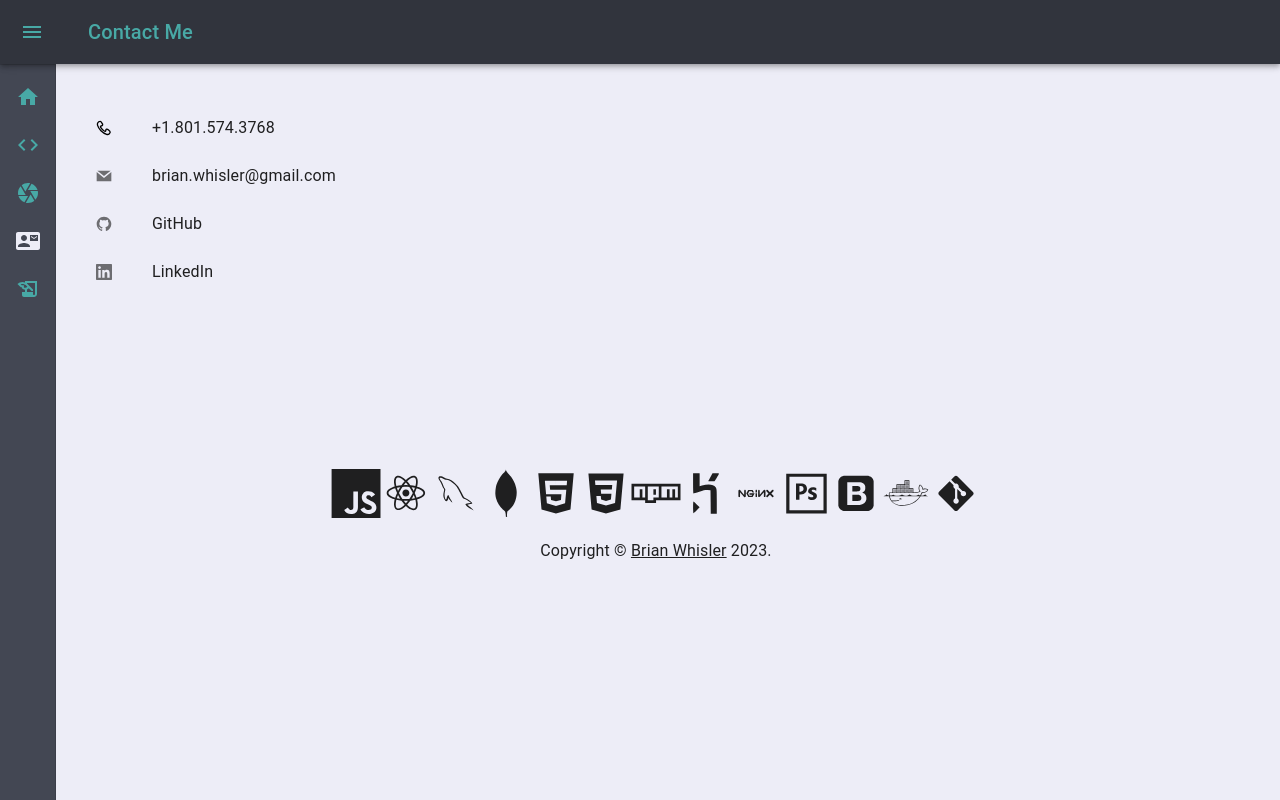
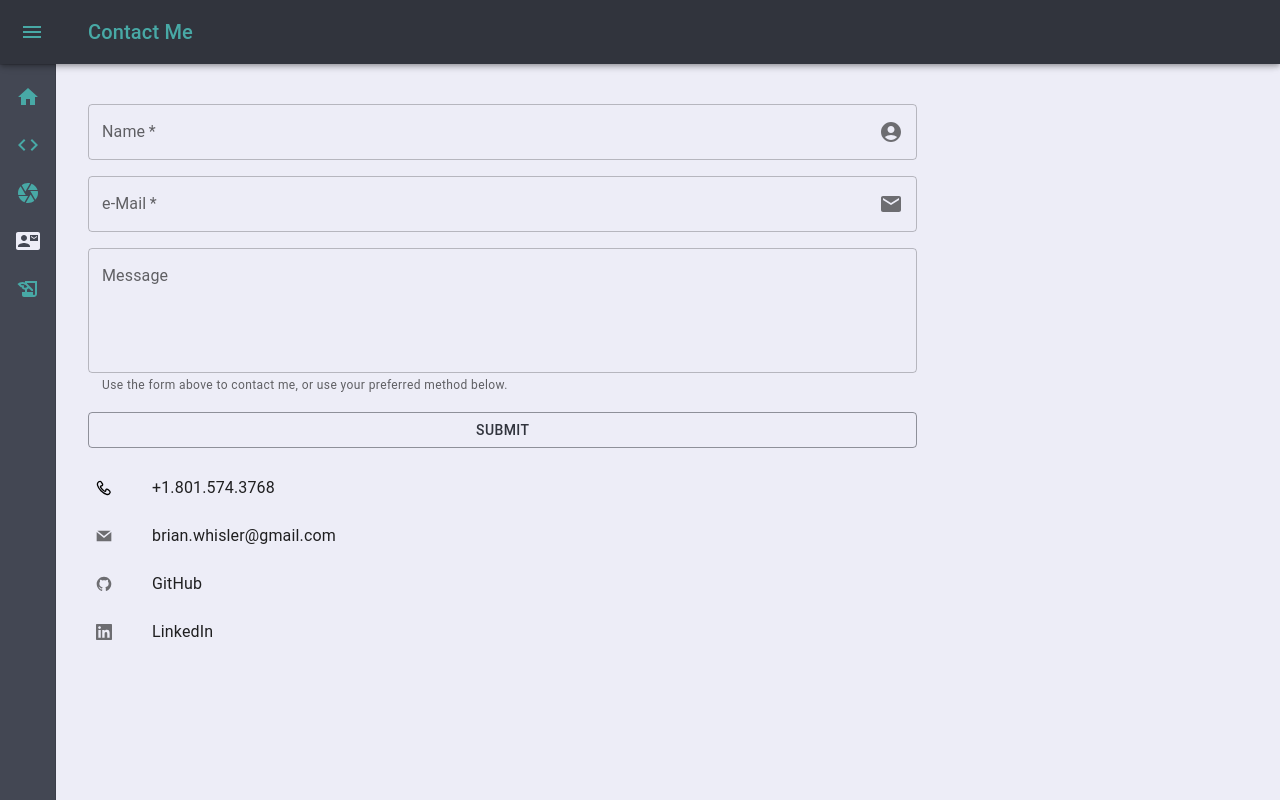
Before and after one commit to shindekokoro/reactions, a React (Vite) app: page /Contact in a window 1280 px wide. Built offline with nearby package versions, Linux system fonts and the light colour scheme.

Commit message:
add form to contact page

```diff
--- a/src/pages/Contact.jsx
+++ b/src/pages/Contact.jsx
@@ -5,6 +5,7 @@ import {
   ListItemText
 } from '@mui/material';
 import { GrPhone, GrMail, GrLinkedin, GrGithub } from 'react-icons/gr';
+import { Form } from '../components';
 
 const contactInfo = [
   {
@@ -31,6 +32,8 @@ const contactInfo = [
 
 export default function Contact() {
   return (
+    <>
+      <Form />
       <List>
         {contactInfo.map((contact) => (
           <ListItemButton key={contact.link} to={contact.link} target="_blank">
@@ -39,5 +42,6 @@ export default function Contact() {
           </ListItemButton>
         ))}
       </List>
+    </>
   );
 }
```
Lines whose indentation alone changed are shown as unchanged.
